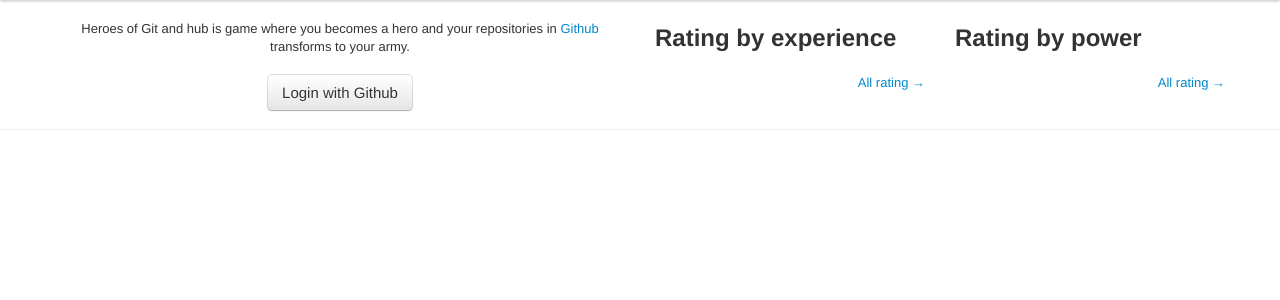
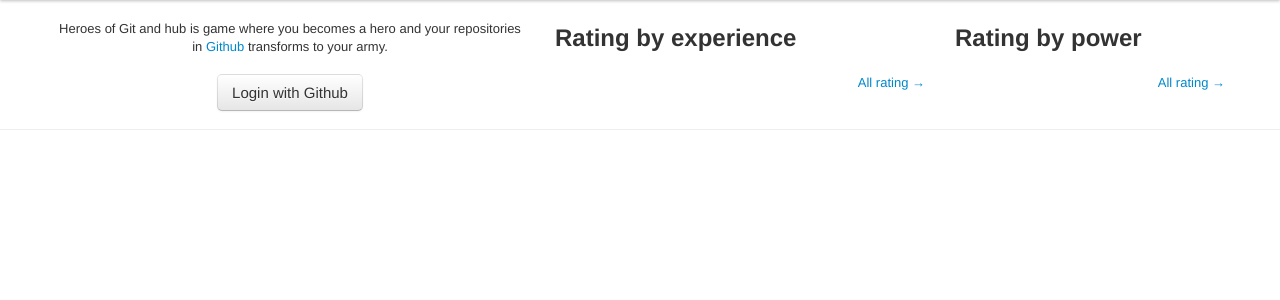
Before and after one commit to vlad-khramov/hgh, a Django app: page / in a window 1280 px wide. Shown: the part 40-340 px from the top of the page. Run offline with Django 3.2, Linux system fonts and the light colour scheme; data that the repository does not hold is empty; parts of the project's set-up code (start-up, migrations or seed data) failed here and were passed over; some libraries are stand-ins or nearby versions.

Commit message:
width fix

```diff
--- a/templates/main/home.html
+++ b/templates/main/home.html
@@ -6,7 +6,7 @@
 {% block content %}
 
     <div class="row">
-        <div class="span6" style="text-align: center;">
+        <div class="span5" style="text-align: center;">
             Heroes of Git and hub is game where you becomes a hero and your repositories in <a href="http://github.com">Github</a> transforms to your army.
             {% if not user.is_authenticated %}
                 <br><br>
@@ -14,7 +14,7 @@
             {% endif %}
 
         </div>
-        <div class="span3">
+        <div class="span4">
             <h2>Rating by experience</h2>
 
             <table class="table">
```
